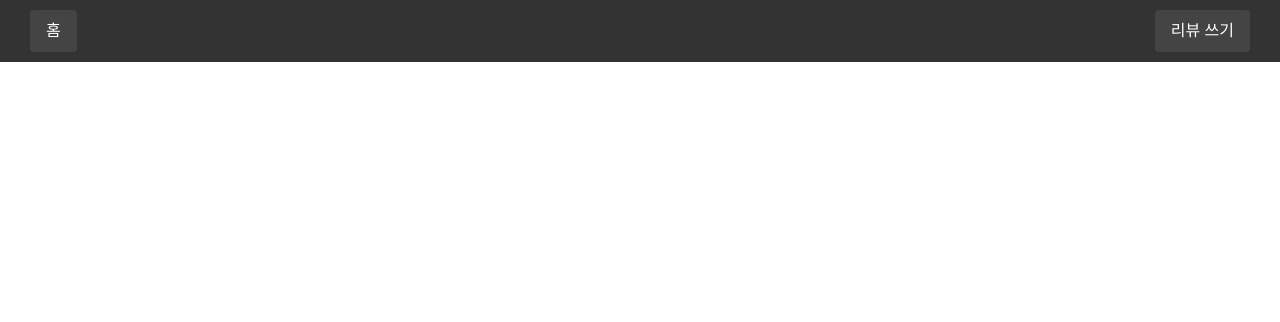
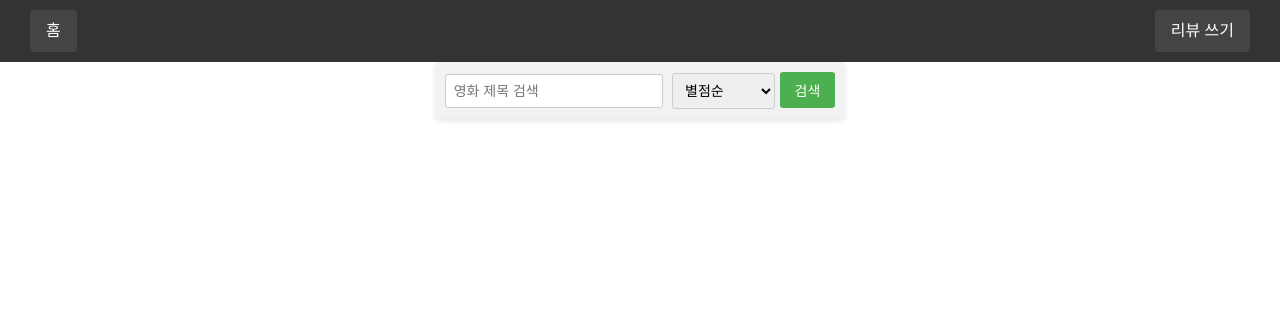
Before and after one commit to Pirogramming-21/ChoiSeungHo, a Django app: page / in a window 1280 px wide. Shown: the top 322 px of the page. Run offline with Django 5.2, Linux system fonts and the light colour scheme; data that the repository does not hold is empty.

Commit message:
검색 조건 및 정렬 추가 끝!

```diff
--- a/myMovieReviews/review/views.py
+++ b/myMovieReviews/review/views.py
@@ -6,7 +6,21 @@ from review.models import Review
 # Create your views here.
 
 def home(request):
+    search_query = request.GET.get('search', '')
+    sort_by = request.GET.get('sort_by', 'rate')
+
     review_list = Review.objects.all()
+    if search_query:
+        # 검색어가 제목에 포함된 리뷰를 필터링
+        review_list = review_list.filter(title__icontains=search_query)
+
+    # 정렬
+    if sort_by == 'year':
+        review_list = review_list.order_by('-year')
+    elif sort_by == 'time':
+        review_list = review_list.order_by('-movie_time')
+    else:
+        review_list = review_list.order_by('-rate')
 
     context = {'review_list': review_list}
     return render(request, 'home.html', context)
--- a/myMovieReviews/static/home.css
+++ b/myMovieReviews/static/home.css
@@ -1,3 +1,47 @@
+
+.search-bar {
+    margin-bottom: 20px;
+    text-align: center;
+}
+
+.search-bar form {
+    display: inline-block;
+    background-color: #f2f2f2;
+    padding: 10px;
+    border-radius: 5px;
+    box-shadow: 0 2px 5px rgba(0, 0, 0, 0.1);
+}
+
+.search-bar input[type="text"] {
+    padding: 8px;
+    margin-right: 5px;
+    border: 1px solid #ccc;
+    border-radius: 3px;
+    font-size: 14px;
+    width: 200px;
+}
+
+.search-bar select {
+    padding: 8px;
+    border: 1px solid #ccc;
+    border-radius: 3px;
+    font-size: 14px;
+}
+
+.search-bar button {
+    padding: 8px 15px;
+    background-color: #4CAF50;
+    color: white;
+    border: none;
+    border-radius: 3px;
+    cursor: pointer;
+    font-size: 14px;
+}
+
+.search-bar button:hover {
+    background-color: #45a049;
+}
+
 .container5 {
     display: grid;
     grid-template-columns: repeat(4, 1fr);
--- a/myMovieReviews/templates/home.html
+++ b/myMovieReviews/templates/home.html
@@ -2,8 +2,18 @@
 {% extends 'header.html' %}
 
 {% block content %}
-
 <div class="home">
+    <div class="search-bar">
+        <form method="get" action="">
+            <input type="text" name="search" placeholder="영화 제목 검색">
+            <select name="sort_by">
+                <option value="rate">별점순</option>
+                <option value="year">상영년도순</option>
+                <option value="time">시간순</option>
+            </select>
+            <button type="submit">검색</button>
+        </form>
+    </div>
     <div class="container5">
         {% for list in review_list %}
             <a href="review/{{ list.id }}">
@@ -13,13 +23,14 @@
                     <div class="movie-info">
                         개봉년도: {{ list.year }}<br>
                         장르: {{ list.genre }}<br>
-                        별점: {{ list.rate }}
+                        별점: {{ list.rate }}<br>
+                        상영시간: {{ list.movie_time }}분
                     </div>
                 </div>
             </a>
         {% endfor %}
-
     </div>
 </div>
 
+
 {% endblock %}
```
